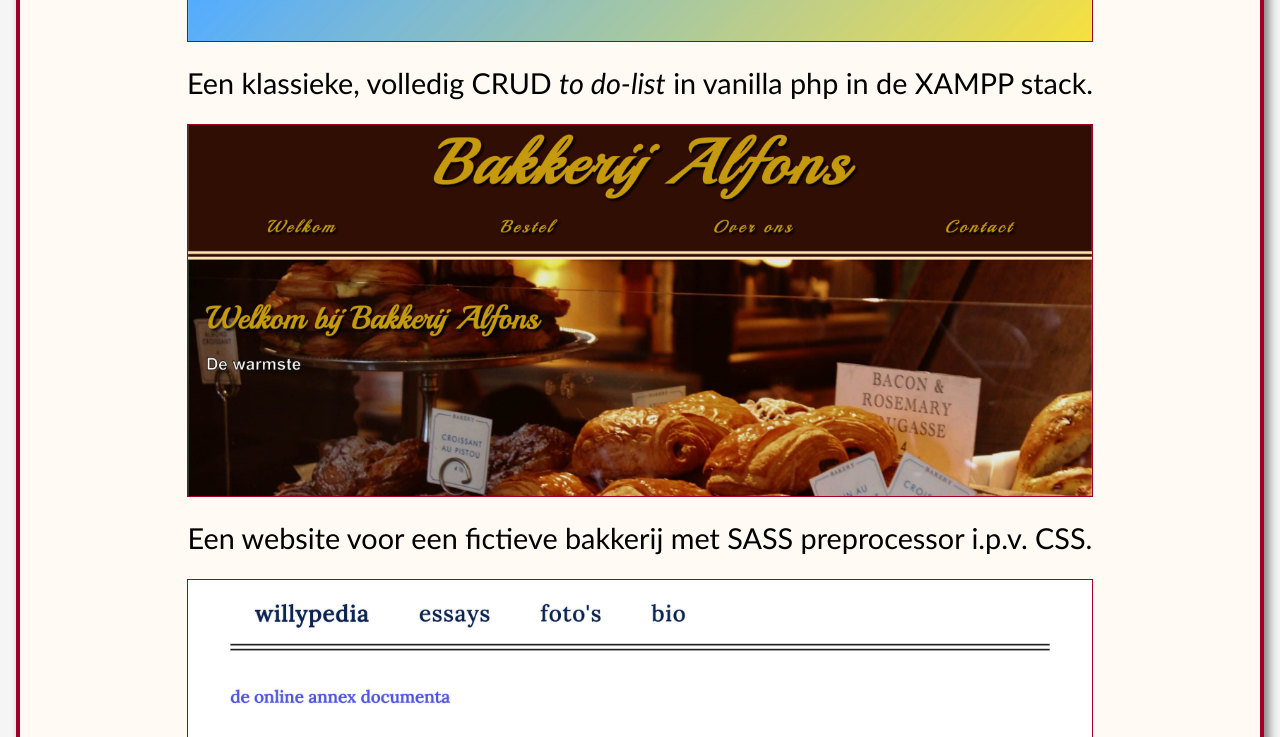
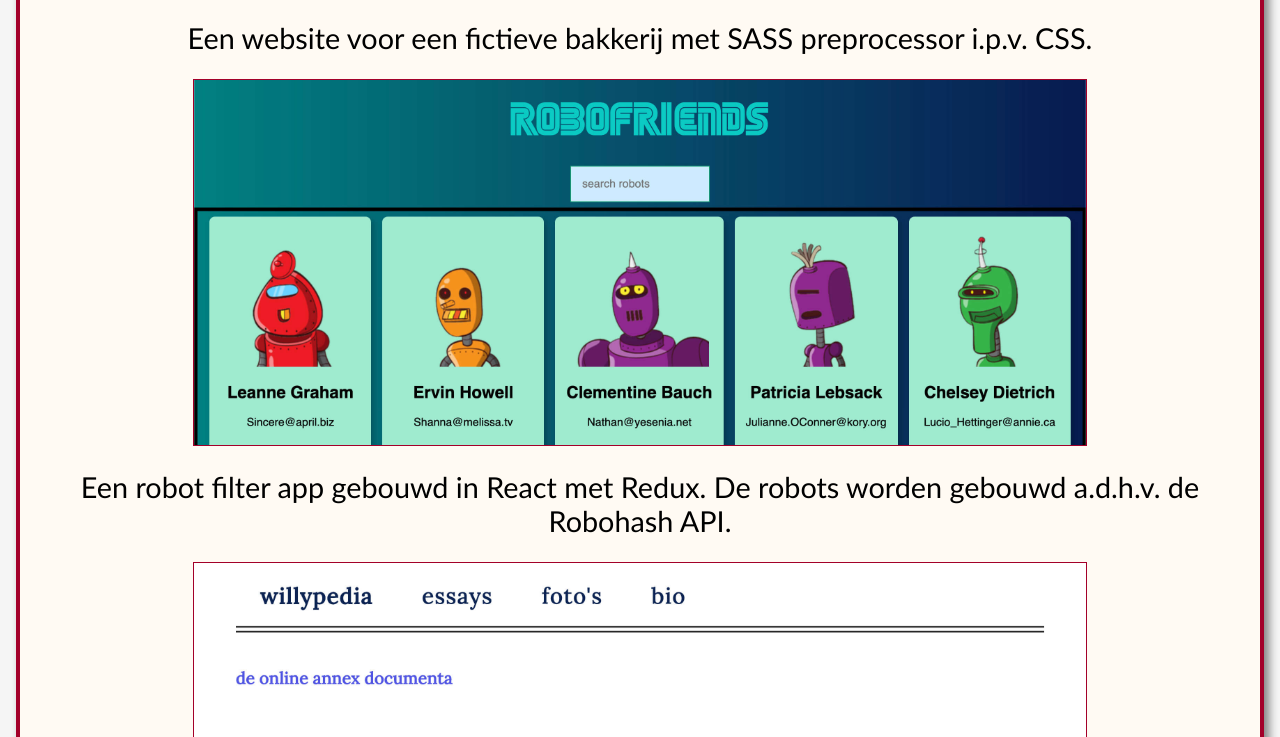
Before and after one commit to jorgevds/resume, a plain HTML site: page index.html in a window 1280 px wide. Shown: the part 4258-4995 px from the top of the page. Drawn offline with nearby package versions, Linux system fonts and the light colour scheme.

Commit message:
dead link and placed robofriends figure lower in the portfolio section

```diff
--- a/index.html
+++ b/index.html
@@ -83,17 +83,6 @@
             <article class="container">
                 <div class="column">
                     <figure>
-                        <a href="https://github.com/jorgevds/robofriends" target="_blank" rel="noopener">
-                            <img src="images/robofriends.jpg" alt="Robofriends app in React" class="portfolio-img"
-                                title="Click me! I open in a new page!" loading="lazy">
-                        </a>
-                        <figcaption class="portfolio-text">Een robot filter app gebouwd in React met Redux. De robots
-                            worden
-                            gebouwd
-                            a.d.h.v. de Robohash
-                            API.</figcaption>
-                    </figure>
-                    <figure>
                         <a href="https://github.com/jorgevds/landing-page" target="_blank" rel="noopener"><img
                                 src="images/landing-page.jpg" alt="simpele landing page met mailchimp form"
                                 class="portfolio-img" title="Click me! I open in a new page!" loading="lazy"></a>
@@ -126,6 +115,17 @@
                         <figcaption class="portfolio-text">Een website voor een fictieve bakkerij met SASS preprocessor
                             i.p.v. CSS.
                         </figcaption>
+                    </figure>
+                    <figure>
+                        <a href="https://github.com/jorgevds/robo-redux" target="_blank" rel="noopener">
+                            <img src="images/robofriends.jpg" alt="Robofriends app in React" class="portfolio-img"
+                                title="Click me! I open in a new page!" loading="lazy">
+                        </a>
+                        <figcaption class="portfolio-text">Een robot filter app gebouwd in React met Redux. De robots
+                            worden
+                            gebouwd
+                            a.d.h.v. de Robohash
+                            API.</figcaption>
                     </figure>
                     <figure>
                         <a href="https://willypedia-annex-documenta.now.sh/" target="_blank" rel="noopener">
--- a/style.css
+++ b/style.css
@@ -72,7 +72,7 @@ header, footer {
 }
 
 figure {
-  margin: 16px;
+  margin: 24px;
 }
 
 /* Text */
@@ -221,23 +221,3 @@ ul {
     width: 100%;
   }
 }
-
-@media screen and (min-width: 900px) {
-  .portfolio-img {
-    position: relative;
-  }
-  .portfolio-img::before {
-    content: "";
-    display: block;
-    position: absolute;
-    bottom: 0;
-    left: 0;
-    width: 100%;
-    height: 100%;
-    background-color: hsl(345, 100%, 32%);
-    background: hsl(345, 100%, 32%);
-  }
-  .portfolio-img:hover {
-    background-color: transparent;
-  }
-}
```
